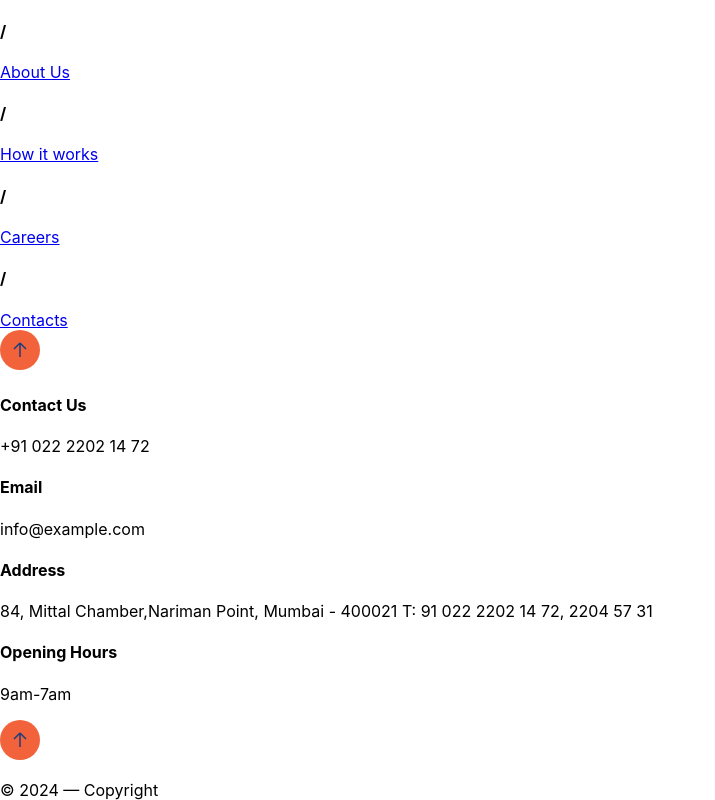
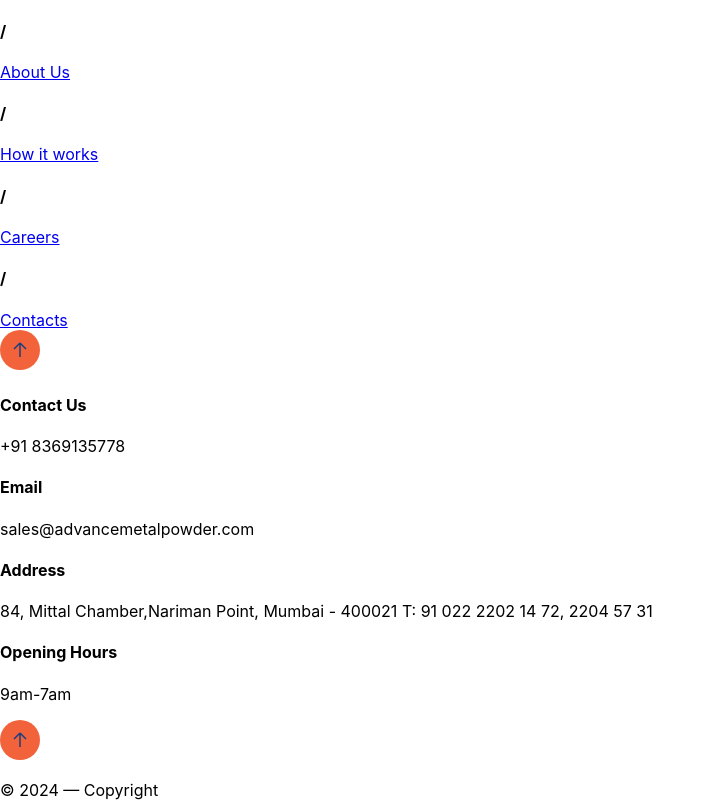
Before and after one commit to Aditya0510/MetaWeb, a React (Create React App) app: page / in a window 1280 px wide. Shown: the part 4666-5466 px from the top of the page, without its empty margins (0-715 px from the left). Built offline with nearby package versions, Linux system fonts and the light colour scheme.

Commit message:
- email updated

```diff
--- a/src/components/Footer.js
+++ b/src/components/Footer.js
@@ -16,9 +16,9 @@ export default function Footer() {
     openHoursLabel: "Opening Hours",
     openHour: "9am-7am",
     address: "84, Mittal Chamber,Nariman Point, Mumbai - 400021 T: 91 022 2202 14 72, 2204 57 31",
-    phone: "+91 022 2202 14 72",
+    phone: "+91 8369135778",
     emailLabel: "Email",
-    email: "info@example.com",
+    email: "sales@advancemetalpowder.com",
     socialMedia: [
       { icon: "facebook", link: "#" },
     ]
```
